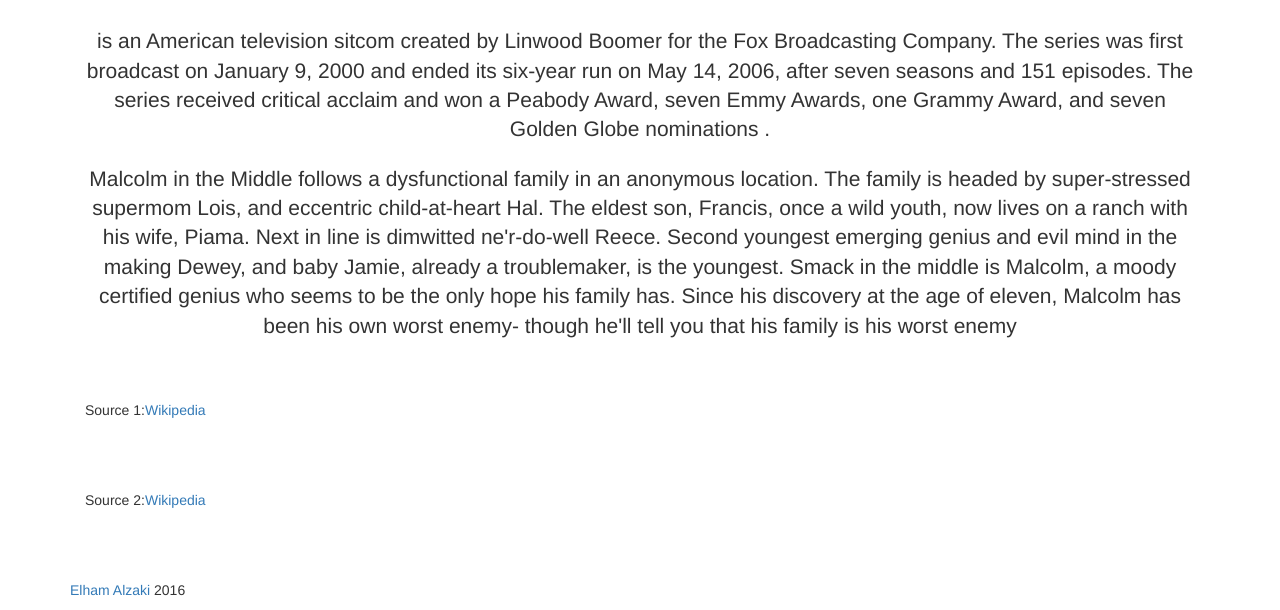
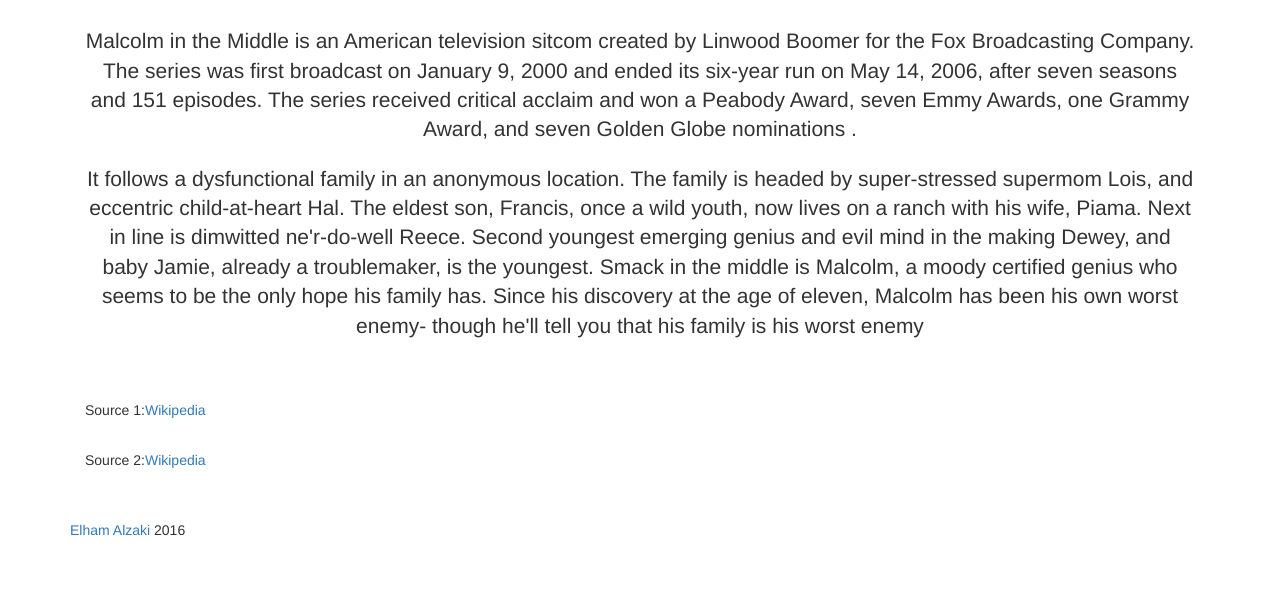
Before and after one commit to elhamalzaki/elhamalzaki.github.io, a plain HTML site: page index.html in a window 1280 px wide. Shown: the part 371-981 px from the top of the page. After the commit the page ends 921 px from the top, so only its background shows below. Drawn offline with nearby package versions, Linux system fonts and the light colour scheme.

Commit message:
Update index.html

```diff
--- a/index.html
+++ b/index.html
@@ -49,12 +49,12 @@
       <div class="starter-template">
         <h1>Malcolm in the Middle</h1>
 		<img src="http://static.tvgcdn.net/rovi/showcards/tvshow/100283/thumbs/16922057_810x1080.jpg" align="middle" />
-        <p class="lead"><br>is an American television sitcom created by Linwood Boomer for the Fox Broadcasting Company.
+        <p class="lead"><br>Malcolm in the Middle is an American television sitcom created by Linwood Boomer for the Fox Broadcasting Company.
         The series was first broadcast on January 9, 2000 and ended its six-year run on May 14, 2006, after seven seasons and 151 episodes.
         The series received critical acclaim and won a Peabody Award, seven Emmy Awards, one Grammy Award, and seven Golden Globe nominations
         . </b> </p>
 
-		<p class="lead">Malcolm in the Middle follows a dysfunctional family in an anonymous location.
+		<p class="lead">It follows a dysfunctional family in an anonymous location.
     The family is headed by super-stressed supermom Lois, and eccentric child-at-heart Hal. The eldest son,
     Francis, once a wild youth, now lives on a ranch with his wife, Piama. Next in line is dimwitted ne'r-do-well Reece.
     Second youngest emerging genius and evil mind in the making Dewey, and baby Jamie, already a troublemaker, is the youngest.
@@ -63,13 +63,13 @@
 
 
 	  <p align="left"><br><br>Source 1:<a href="https://en.wikipedia.org/wiki/Malcolm_in_the_Middle">Wikipedia</a></br></br></p>
-    <p align="left"><br><br>Source 2:<a href="http://www.imdb.com/title/tt0212671/plotsummary">Wikipedia</a></br></br></p>
+    <p align="left">Source 2:<a href="http://www.imdb.com/title/tt0212671/plotsummary">Wikipedia</a></p>
       </div>
 	  <footer>
 	  <p align="left"><a href ="contact.html">Elham Alzaki</a> 2016</p>
 	  </footer>
 
-    </div><!-- /.container -->
+    </div>
 
 
   </body>
```
